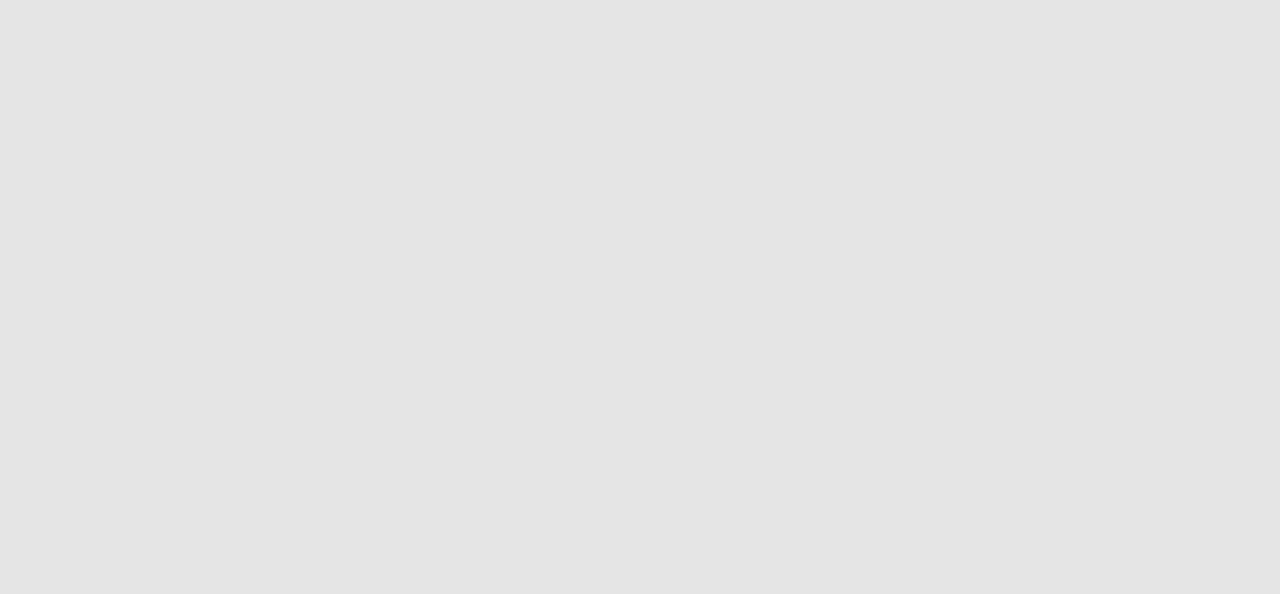
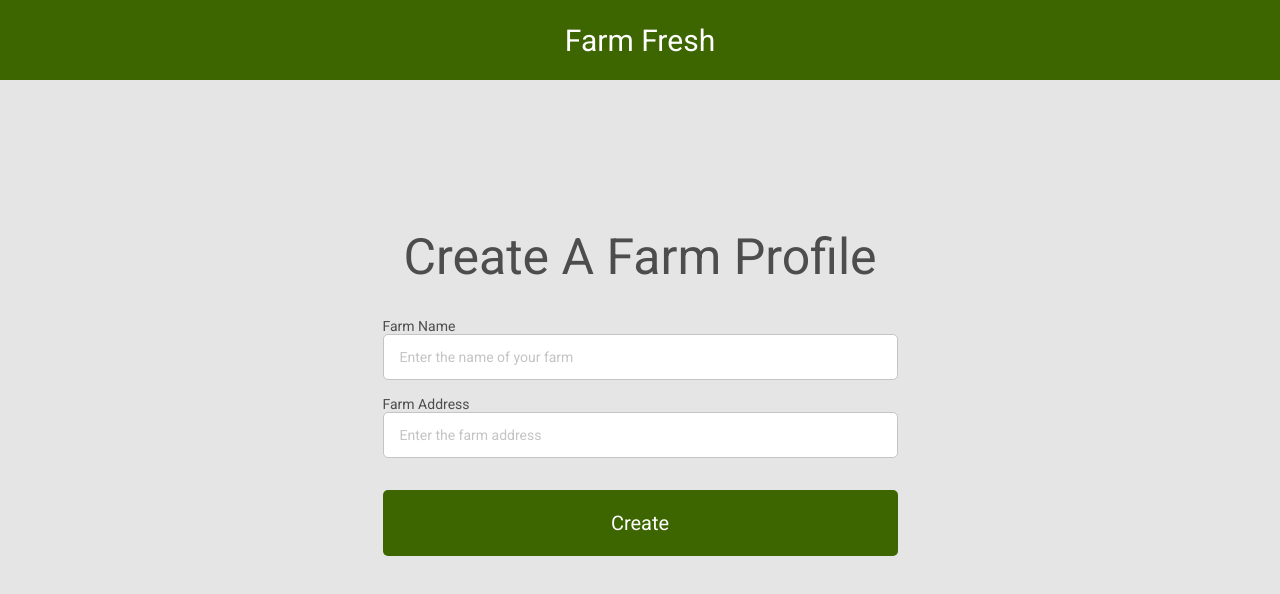
Before and after one commit to Code4Blessings/FarmFreshApp, a React (Create React App) app: page /farmer/profile in a window 1280 px wide. Shown: the top 594 px of the page. Built offline with nearby package versions, Linux system fonts and the light colour scheme.

Commit message:
Completed farmer profile

```diff
--- a/src/App.js
+++ b/src/App.js
@@ -13,6 +13,7 @@ import {FarmerEditInventoryContext} from './components/contexts/FarmerEditInvent
 import PrivateRoute from './components/PrivateRoute';
 import ShopperHomepage from './components/ShopperHomepage';
 import ShopperViewInventory from './components/ShopperViewInventory';
+import FarmerProfile from './components/FarmerProfile';
 
 function App() {
 	return (
@@ -25,6 +26,7 @@ function App() {
 				<Route path='/shopper/login' component={ShopperSignInPage}/>
 				<Route path='/farmer/register' component={FarmerCreateAccountPage}/>
 				<Route path='/shopper/register' component={ShopperCreateAccountPage}/>
+				<Route path='/farmer/profile' component={FarmerProfile}/>
 
 				<PrivateRoute path='/shopper/dashboard' component={ShopperHomepage}/>
 				<PrivateRoute path='/shopper/shane-farms' component={ShopperViewInventory}/>
--- a/src/components/FarmerHomepage.js
+++ b/src/components/FarmerHomepage.js
@@ -15,7 +15,7 @@ const FarmerHomepage = () => {
 				</div>
 				<div className='homepage-row'>
 					<Link><button>Add Upcoming Harvests</button></Link>
-					<Link><button>View Farm Profile</button></Link>
+					<Link to='/farmer/profile'><button>View Farm Profile</button></Link>
 				</div>
 			</div>
 		</div>
--- /dev/null
+++ b/src/components/FarmerProfile.js
@@ -0,0 +1,72 @@
+import React from "react";
+import Header from "./Header";
+import { Link } from "react-router-dom";
+import { Formik, Form, Field, ErrorMessage } from 'formik';
+
+// validating form
+const validate = ({ farmName, address }) => {
+	const errors = {};
+
+	// validating Farm Name
+	if (!farmName) {
+		errors.farmName = 'Please enter the name of your farm';
+	} else if (farmName.length < 4) {
+		errors.farmName = 'Your name must have two characters or more';
+	}
+
+	// validating Address
+	if (!address) {
+		errors.address = 'Please enter farm address';
+    } else if (address.length < 5) {
+        errors.address = 'Your address must have 5 characters or more';
+    }
+
+	return errors;
+};
+
+
+const FarmerProfile = () => {
+    return (
+        <div>
+            <Header/>
+            <section className='farmer-and-shopper-sign-in-page-section'>
+				<h2>Create A Farm Profile</h2>
+
+				{/* form will be specific to the page i think */}
+				<Formik
+					initialValues={{
+						farmName : '',
+						address : '',
+					}}
+
+					validate={validate}>
+					{() => {
+						return (
+							<Form className='form' autoComplete='off'>
+								<div className='input-container'>
+									<label htmlFor='farmName'>Farm Name</label>
+									<Field name='farmName' type='text' placeholder='Enter the name of your farm' />
+									<ErrorMessage name='farmName' component='div' className='error' />
+								</div>
+
+								<div className='input-container'>
+									<label htmlFor='address'>Farm Address</label>
+									<Field name='address' type='text' placeholder='Enter the farm address' />
+									<ErrorMessage name='address' component='div' className='error' />
+								</div>
+
+								<button className='farmer-sign-in-button button-spacing' type='submit'>
+									Create
+								</button>
+							</Form>
+						);
+					}}
+				</Formik>
+			</section>
+
+        </div>
+
+    );
+}
+
+export default FarmerProfile;
```
